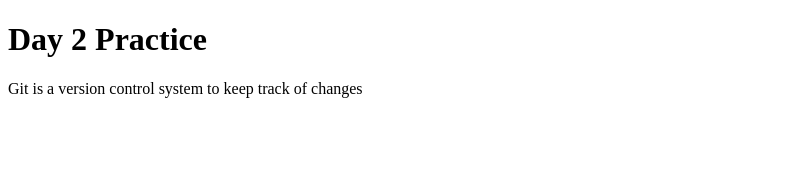
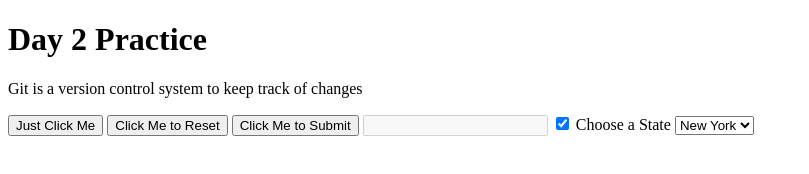
Before and after one commit to Zakharcs/FrontEnd, a plain HTML site: page practice.html in a window 1280 px wide. Shown: the whole page, without its empty margins (0-809 px from the left). Drawn offline with Linux system fonts and the light colour scheme.

Commit message:
buttons and dropdowns

```diff
--- a/practice.html
+++ b/practice.html
@@ -14,8 +14,24 @@
 
     <p>Git is a version control system to keep track of changes</p>
 
+    <!-- here is how to create button attiribute -->
+    <button type="button">Just Click Me</button>
+    <button type="button">Click Me to Reset</button>
+    <button type="button">Click Me to  Submit</button>
+
+    <input type="text"disabled>
+    <input type="checkbox" checked>
 
 
+    <label for="state">Choose a State</label>
+    <select name="State" id="state">
+
+        <option value="NY">New York</option>
+        <option value="FL">Florida</option>
+        <option value="OR">Oregon</option>
+        <option value="CA">California</option>
+
+    </select>
 
 
 </body>
```
